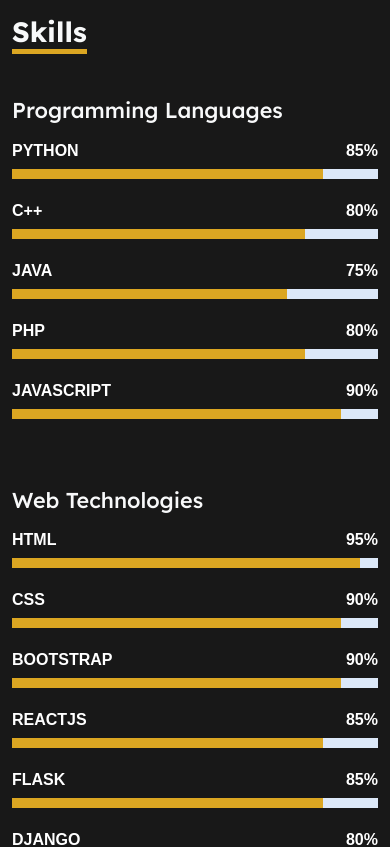
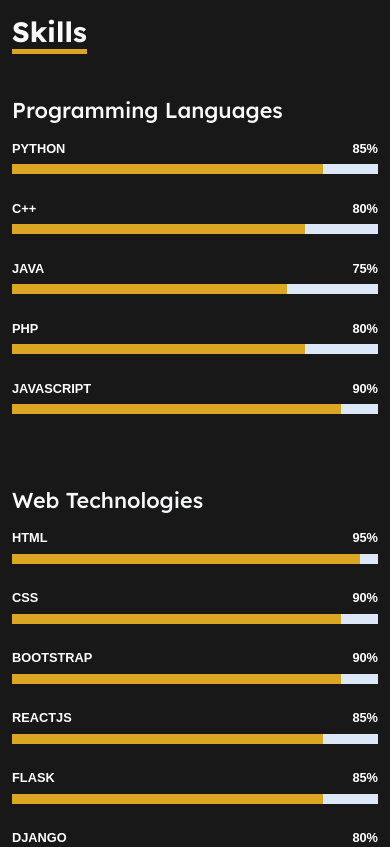
Before and after one commit to paju3125/Portfolio, a React (Create React App) app: page / in a window 390 px wide. Shown: the part 2360-3207 px from the top of the page. Built offline with nearby package versions, Linux system fonts and the light colour scheme; some icons are missing.

Commit message:
font size updation

```diff
--- a/src/components/skills/skill.css
+++ b/src/components/skills/skill.css
@@ -1,5 +1,5 @@
-@media screen and (max-width: 768px) {
+@media screen and (min-width: 300px) {
     #skills .skill {
-        font-size: 1rem;
+        font-size: .8rem;
     }
 }
```
